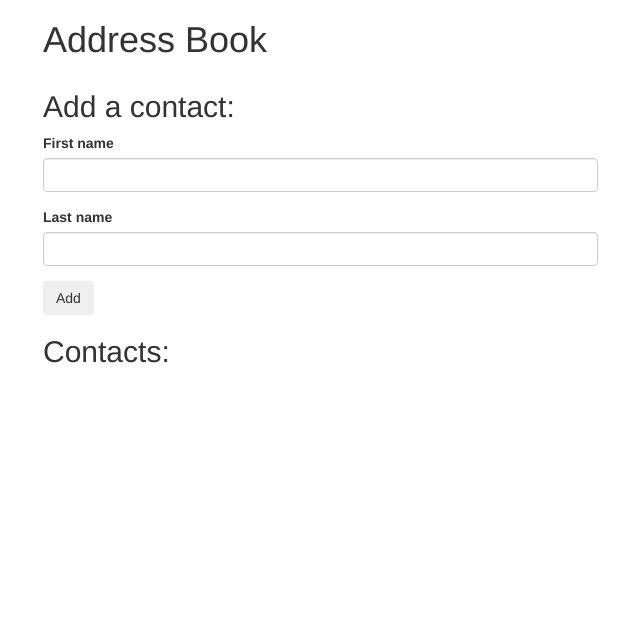
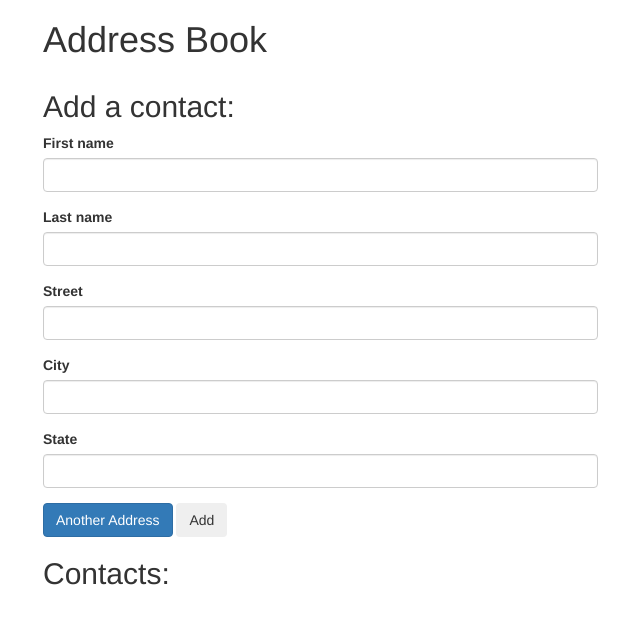
Before and after one commit to KNaka88/address, a plain HTML site: page index.html in a window 1280 px wide. Shown: the whole page, without its empty margins (27-667 px from the left). Drawn offline with Linux system fonts and the light colour scheme.

Commit message:
add html structure for inputting address info

```diff
--- a/index.html
+++ b/index.html
@@ -22,6 +22,26 @@
               <label for="new-last-name">Last name</label>
               <input type="text" class="form-control" id="new-last-name">
             </div>
+
+            <div id="new-addresses">
+              <div class="new-address">
+                <div class="form-group">
+                  <label for="new-street">Street</label>
+                  <input type="text" class="form-control new-street">
+                </div>
+                <div class="form-group">
+                  <label for="new-city">City</label>
+                  <input type="text" class="form-control new-city">
+                </div>
+                <div class="form-group">
+                  <label for="new-state">State</label>
+                  <input type="text" class="form-control new-state">
+                </div>
+              </div>
+            </div>
+
+            <span class="btn btn-primary" id="add-address">Another Address</span>
+
             <button type="submit" class="btn">Add</button>
           </form>
           <h2>Contacts:</h2>
@@ -35,6 +55,9 @@
 
             <p>First name: <span class="first-name"></span></p>
             <p>Last name: <span class="last-name"></span></p>
+            <p>Addresses:</p>
+            <ul id="addresses">
+            </ul>
           </div>
         </div>
 
```
